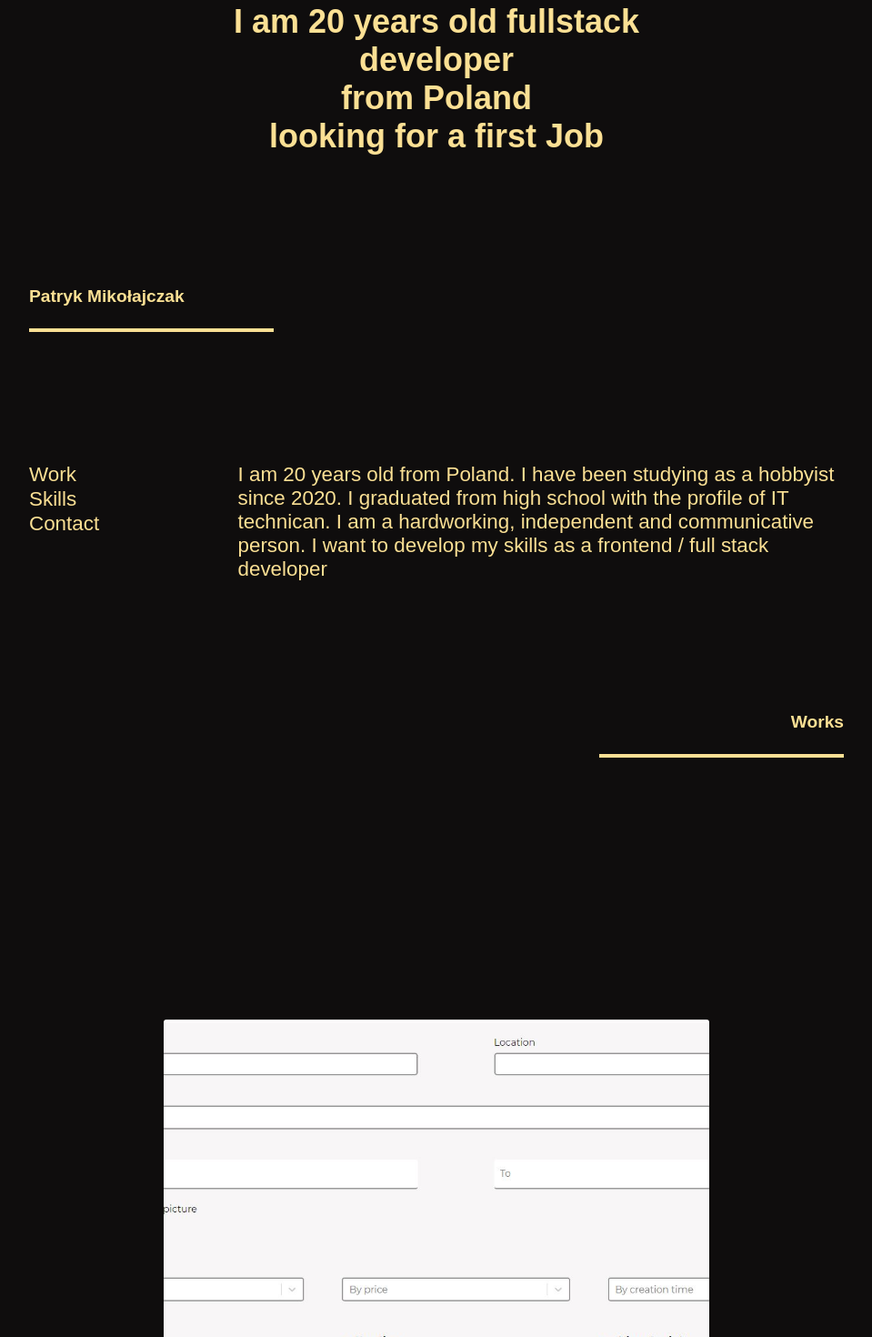
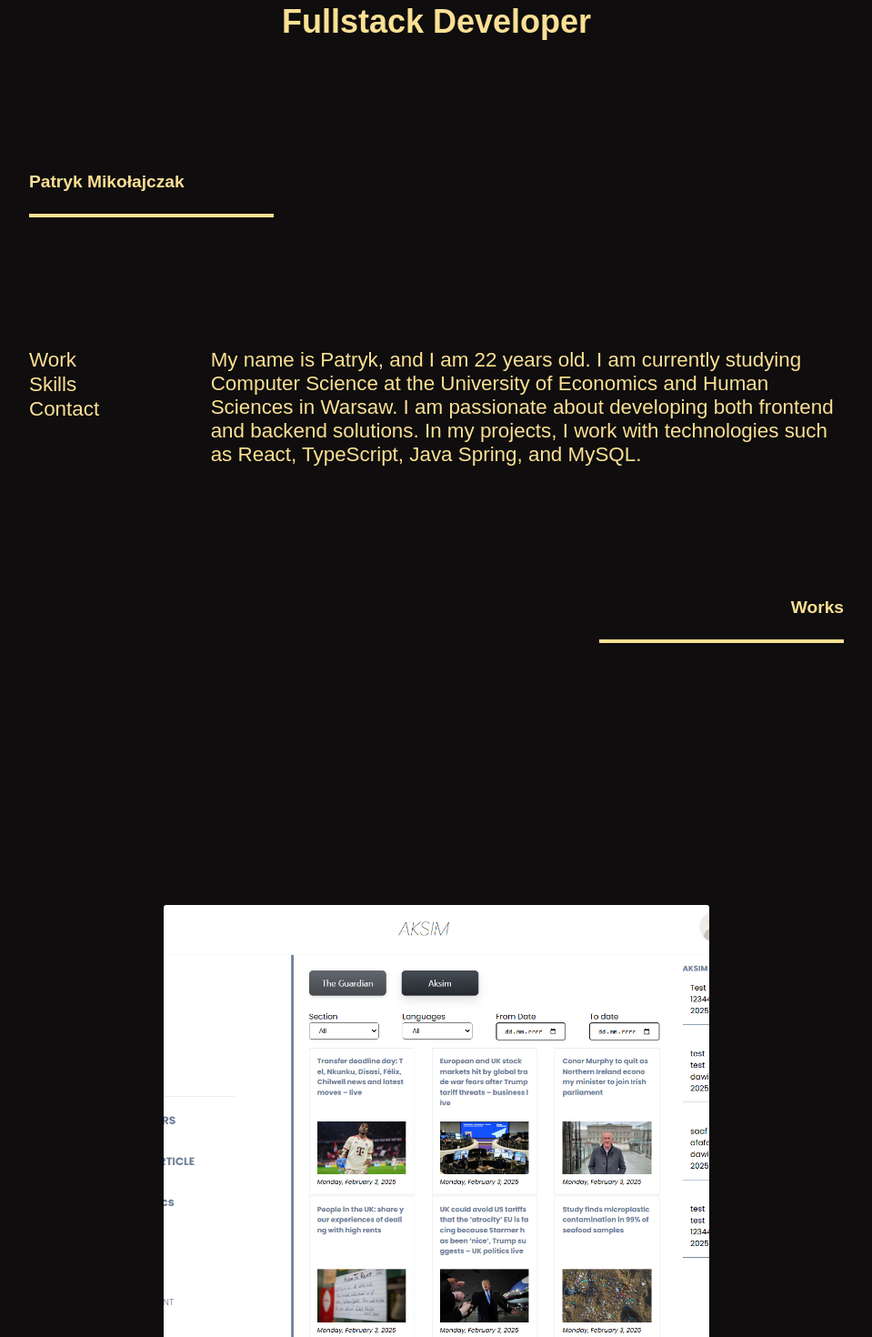
Before and after one commit to Pamade/Portfolio, a React (Create React App) app: page / in a window 1280 px wide. Shown: the part 520-1990 px from the top of the page at 91% size, without its empty margins (160-1119 px from the left). Built offline with nearby package versions, Linux system fonts and the light colour scheme; a web font is replaced by a local one.

Commit message:
change projects

```diff
--- a/src/Contact/Contact.tsx
+++ b/src/Contact/Contact.tsx
@@ -2,6 +2,7 @@ import SectionHeading from "../Components/SectionHeading/SectionHeading";
 import styles from "./Contact.module.scss";
 import MotionBottomToTopSlide from "../Components/MotionBottomToTopSlide/MotionBottomToTopSlide";
 import { FiArrowDownRight } from "react-icons/fi";
+
 const Contact = () => {
   return (
     <section id="contact" className={styles.section}>
@@ -15,9 +16,7 @@ const Contact = () => {
         <p className={styles.text}>
           I will consider every Frontend and Fullstack proposal
         </p>
-        {/* <div className={styles.arrow_email}> */}
         <FiArrowDownRight className={styles.arrow} />
-        {/* </div> */}
         <a className={styles.email} href="mailto:mikolajczakkontakt@gmail.com">
           mikolajczakkontakt@gmail.com
         </a>
--- a/src/Header/Header.tsx
+++ b/src/Header/Header.tsx
@@ -15,8 +15,8 @@ const Header = () => {
         }`}
       >
         <ShowingTextEveryLetter
-          textFirst="Fullstack"
-          textSecond="Developer"
+          textFirst="Patryk"
+          textSecond="Mikołajczak"
           heading="h1"
         />
       </div>
--- a/src/PersonDescription/PersonDescription.tsx
+++ b/src/PersonDescription/PersonDescription.tsx
@@ -17,10 +17,8 @@ export const PersonDescription = ({
       )}
       <MotionBottomToTopSlide>
         <p className={styles.description}>
-          I am 20 years old from Poland. I have been studying as a hobbyist
-          since 2020. I graduated from high school with the profile of IT
-          technican. I am a hardworking, independent and communicative person. I
-          want to develop my skills as a frontend / full stack developer
+          My name is Patryk, and I am 22 years old. I am currently studying Computer Science at the University of Economics and Human Sciences in Warsaw.
+          I am passionate about developing both frontend and backend solutions. In my projects, I work with technologies such as React, TypeScript, Java Spring, and MySQL.
         </p>
       </MotionBottomToTopSlide>
     </div>
@@ -30,8 +28,7 @@ export const PersonDescription = ({
 export const H2Heading = () => {
   return (
     <h2 className={styles.h2}>
-      <span>I am 20 years old fullstack developer</span>{" "}
-      <span>from Poland</span> <span>looking for a first Job</span>
+      <span>Fullstack Developer</span>{" "}
     </h2>
   );
 };
--- a/src/ProjectsData/ProjectsData.ts
+++ b/src/ProjectsData/ProjectsData.ts
@@ -1,21 +1,26 @@
 import ujccap from "../images/ujccap.JPG";
 import brainQuest from "../images/brainQuest.JPG";
 import gameFinder from "../images/gameFinder.JPG";
+import aksim from "../images/test.PNG";
+import mogo from "../images/mogo.PNG";
 import digitalAgency from "../images/digitalAgency.JPG"
 import {FaReact, FaNodeJs, FaSass} from "react-icons/fa"
 import {SiTypescript, SiTailwindcss} from "react-icons/si"
 import {TbBrandRedux} from "react-icons/tb"
-import {DiMongodb} from "react-icons/di"
+import { FaJava } from "react-icons/fa";
+import { SiMysql } from "react-icons/si";
+import { FaHtml5, FaCss3Alt } from "react-icons/fa";
+
 
 const Projects = [
     {
-      name: "Ujccap",
-      path: "/ujccap",
-      backgroundImg: ujccap,
-      liveView: "https://ujccap-client.vercel.app/",
-      technologiesIcons: [FaReact, SiTypescript, FaNodeJs, FaSass, DiMongodb],
-      description:"Full stack application created with: React, Typescript, NodeJS (express), Sass, MongoDB. This is simple advertising portal, with user authorization. To create account, user has to provid email and password, and optionally choose avatar or use google account. After creating profile user will be able to login to the account, but won't be able to put up auctions. User is obligated to verify email, and create Seller Profile to start selling. Application allows for adding offers to favourites, in a profile page user can see Recently Watched Offers, any user can review other profiles, is possible to change email, password (only for users not registered via google).",
-      githubLink:'https://github.com/Pamade/Ujccap-client'
+      name: "Aksim",
+      path: "/aksim",
+      backgroundImg: aksim,
+      liveView: "https://aksimf.netlify.app/",
+      technologiesIcons: [FaReact, SiTypescript, FaNodeJs, FaSass, FaJava, SiMysql],
+      description:"Full stack application created with: React, Typescript, Java (Spring boot), Sass, MySql. This is a full-stack web application that allows users to create, edit, publish, and manage articles",
+      githubLink:'https://github.com/Pamade/AKSIM-CLIENT'
     },
     {
       name: "Digital Agency",
@@ -35,14 +40,24 @@ const Projects = [
       description:'Application created with: React, Sass, Redux. In the first mini-game, the user must remember a sequence of numbers. They are given a short amount of time to guess the number. If they guess correctly, the game presents a new number with an additional digitIn the second mini-game, the user must remember the location of a number within a group of boxes. The game displays multiple boxes with numbers, which then disappear. The user must recall which box the number was in.The third mini-game requires the user to remember words. The game asks the user if they have seen the word before or not. The user has three lives, and they lose a life if they choose incorrectly.In the fourth mini-game, the user must click on falling circles. If the user misses a circle or clicks on the wrong one, they lose a life.',
       githubLink:"https://github.com/Pamade/brain-quest"
     },
-    {
-      name:"Game Finder",
-      path:"/game-finder",
-      backgroundImg:gameFinder,
-      liveView:"https://brilliant-pika-2eebed.netlify.app/",
-      technologiesIcons:[FaReact, FaSass, TbBrandRedux],
-      description:'Application created with: React, Sass, Redux. On the first page, the most popular games from the last 30 days are displayed. Users can select different categories such as publishers, games, developers, and genres using the menu on the left side. The user can also use a filter to refine their search. Additionally, there is a single page dedicated to each game. Users can access this page to view specific information about a game, such as its description, user release date, and ratings.',
-      githubLink:"https://github.com/Pamade/game-finder-v2"
+  //   {
+  //     name:"Game Finder",
+  //     path:"/game-finder",
+  //     backgroundImg:gameFinder,
+  //     liveView:"https://brilliant-pika-2eebed.netlify.app/",
+  //     technologiesIcons:[FaReact, FaSass, TbBrandRedux],
+  //     description:'Application created with: React, Sass, Redux. On the first page, the most popular games from the last 30 days are displayed. Users can select different categories such as publishers, games, developers, and genres using the menu on the left side. The user can also use a filter to refine their search. Additionally, there is a single page dedicated to each game. Users can access this page to view specific information about a game, such as its description, user release date, and ratings.',
+  //     githubLink:"https://github.com/Pamade/game-finder-v2"
+  // },
+  {
+    name:"MoGo",
+    path:"/mogo",
+    backgroundImg:mogo,
+    liveView:"https://pamade.github.io/MoGo/",
+    technologiesIcons:[FaHtml5, FaCss3Alt],
+    description:"Simple static website",
+    githubLink:"https://github.com/Pamade/MoGo"
+
   }
 
   ] ;
--- a/src/Works/Works.tsx
+++ b/src/Works/Works.tsx
@@ -1,17 +1,17 @@
 import styles from "./Works.module.scss";
 import SingleWork from "../Components/SingleWork/SingleWork";
-import ujccap from "../images/ujccap.JPG";
+import aksim from "../images/test.PNG"
 import brainQuest from "../images/brainQuest.JPG";
-import gameFinder from "../images/gameFinder.JPG";
 import digitalAgency from "../images/digitalAgency.JPG";
+import mogo from "../images/mogo.PNG";
 
 const Works = () => {
   return (
     <section id="work" className={styles.section}>
       <SingleWork
         description="Fullstack web app"
-        name="UJCCAP"
-        backgroundImg={ujccap}
+        name="Aksim"
+        backgroundImg={aksim}
       />
       <SingleWork
         description="React tailwind app"
@@ -24,9 +24,9 @@ const Works = () => {
         backgroundImg={brainQuest}
       />
       <SingleWork
-        description="React app"
-        name="GAME FINDER"
-        backgroundImg={gameFinder}
+        description="Static web site"
+        name="MoGo"
+        backgroundImg={mogo}
       />
     </section>
   );
--- a/src/custom.d.ts
+++ b/src/custom.d.ts
@@ -3,3 +3,4 @@ declare module '*.module.scss' {
     export default classes;
   }
 declare module '*.JPG'
+declare module '*.PNG'
```
Also changed, not shown: src/Skills/Skills.tsx (+5 -4 lines), src/images/mogo.PNG (added), src/images/test.PNG (added).
